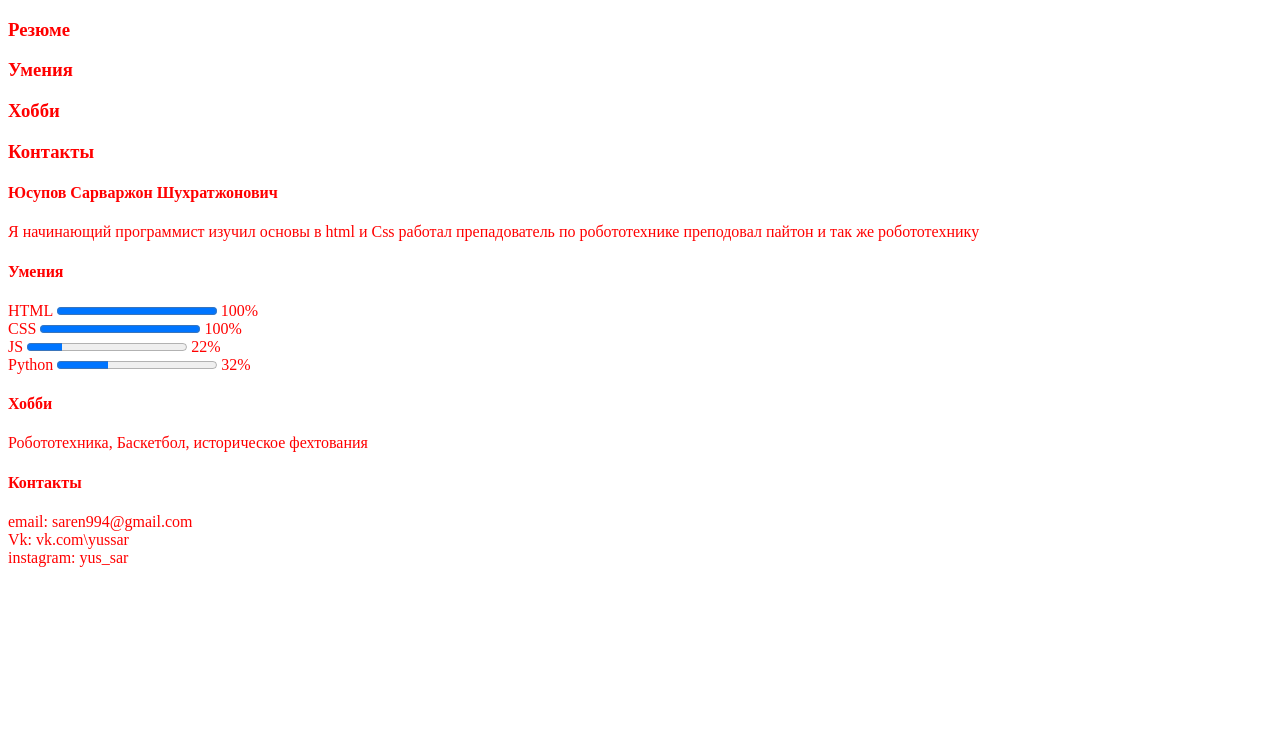
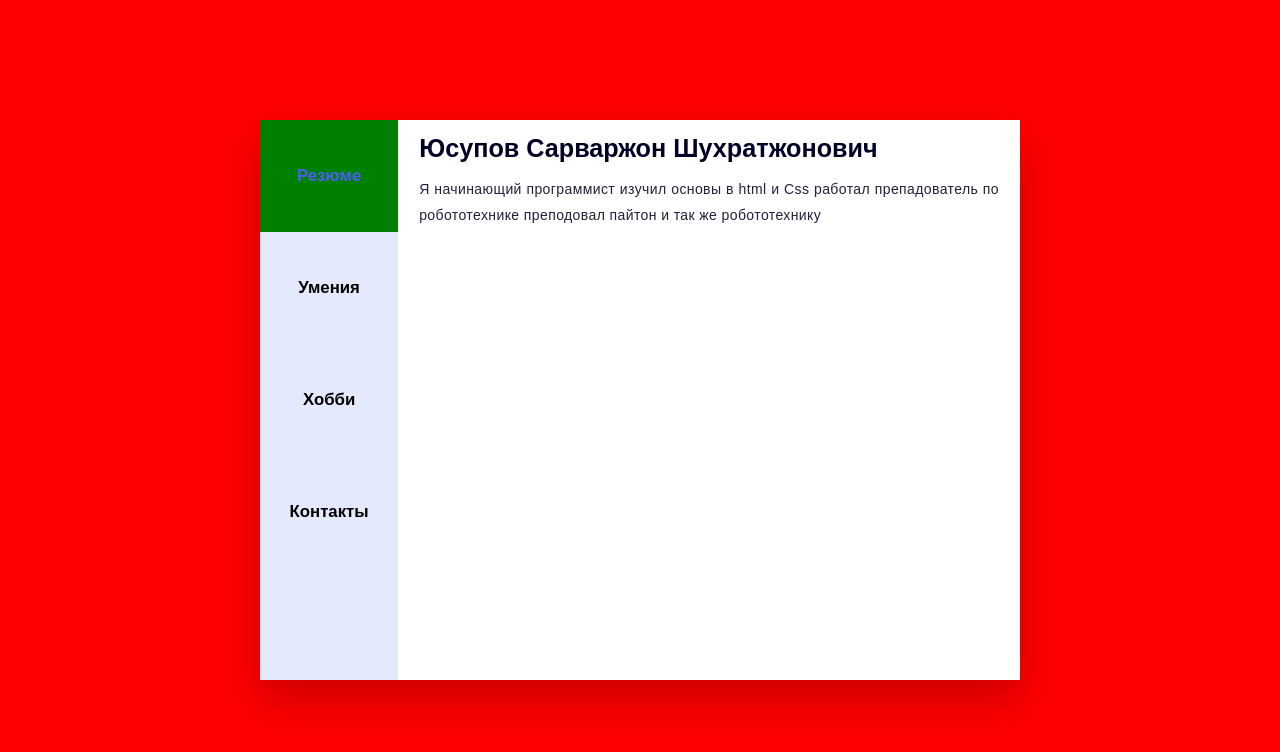
Before and after one commit to xabatoryus/xabator, a plain HTML site: page index.html in a window 1280 px wide. Drawn offline with Linux system fonts and the light colour scheme.

Commit message:
tatus portfolio

```diff
--- a/style.css
+++ b/style.css
@@ -1,3 +1,77 @@
-body{
-	color:red;
+* {
+	padding: 0;
+	margin: 0;
+	box-sizing: border-box;
+	font-family: "Poppins", sans-serif;
+	-webkit-tap-highlight-color: transparent ;
 }
+body {
+	background-color: red;
+}
+.wrapper {
+	width: 95vmin;
+	min-width: 340px;
+	position: absolute;
+	transform: translate(-50%, -50%);
+	top: 50%;
+	left: 50%;
+}
+.container {
+	width: 100%;
+	background-color: #ffffff;
+	font-size: 16px;
+	height: 30em;
+	display: grid;
+	grid-template-columns: 2fr 9fr;
+	box-shadow: 0 20px 40px rgba(0, 0, 0, 0.2);
+}
+.tabs {
+	display: flex;
+	flex-direction: column;
+	justify-content: space-around;
+	background-color: #e4e9fd;
+}
+h3 {
+	height: 33.33%;
+	display: grid;
+	place-items: center;
+	font-size: 1.2em;
+	font-weight: 600;
+	cursor: green;
+}
+.tab-content {
+	background-color: #ffffff;
+	padding: 1em 1.5em;
+}
+.tab-content h4 {
+	font-size: 1.8em;
+	margin-bottom: 0.5em;
+	color: #000024;
+	font-weight: 600;
+}
+.tab-content p {
+	text-align: justify;
+	line-height: 1.9;
+	letter-spacing: 0.4px;
+	color: #202238;
+}
+.tab-content div {
+	display: none;
+}
+.tab-content .active {
+	display: block;
+}
+.tabs .active {
+	background-color: green;
+	color: #4d5bf9;
+}
+
+.container {
+	font-size: 14px;
+	height: 70vh;
+}
+tabel{
+	padding-right:10px
+	font-size: 10%;
+}
+}
```
